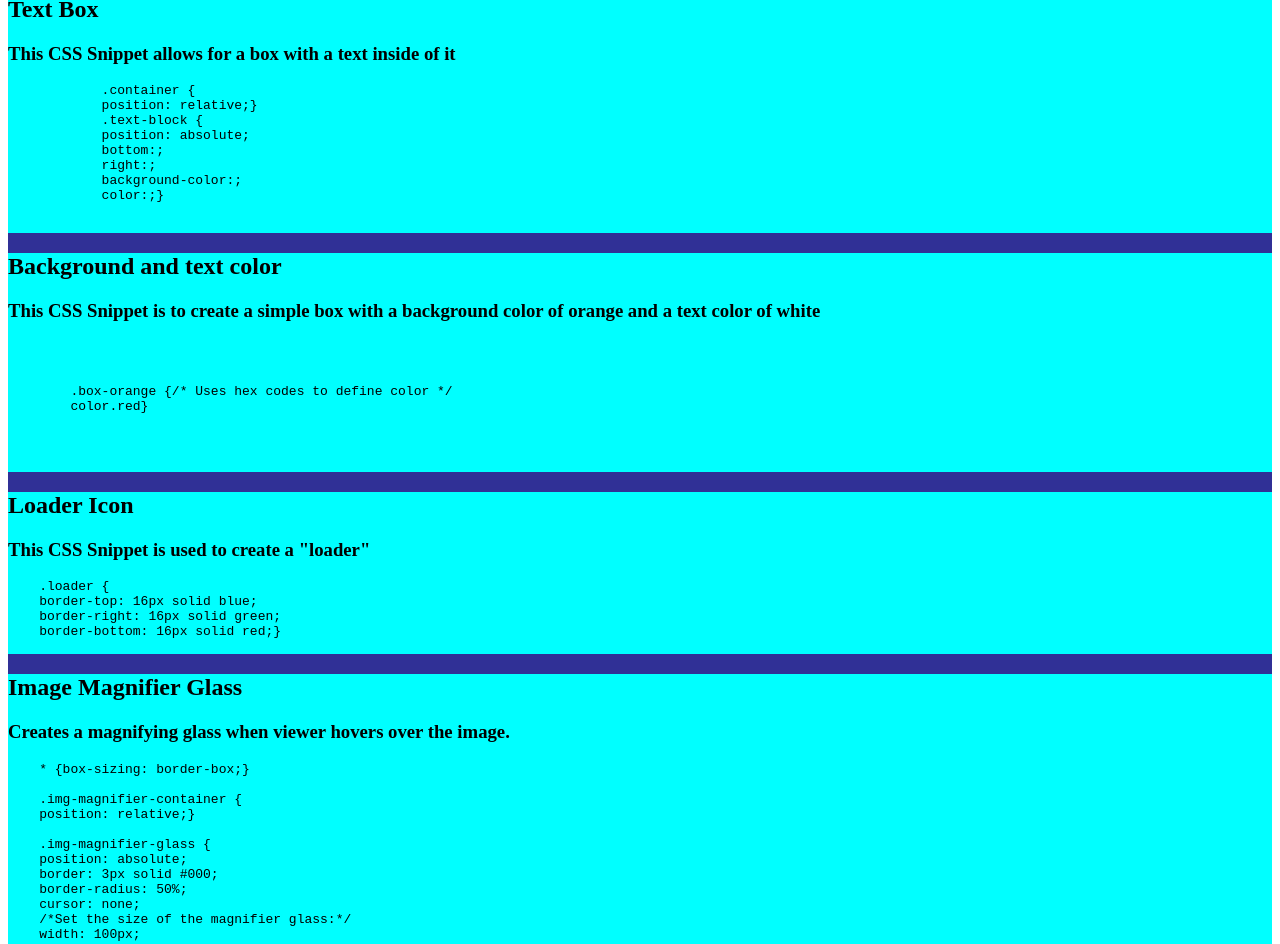
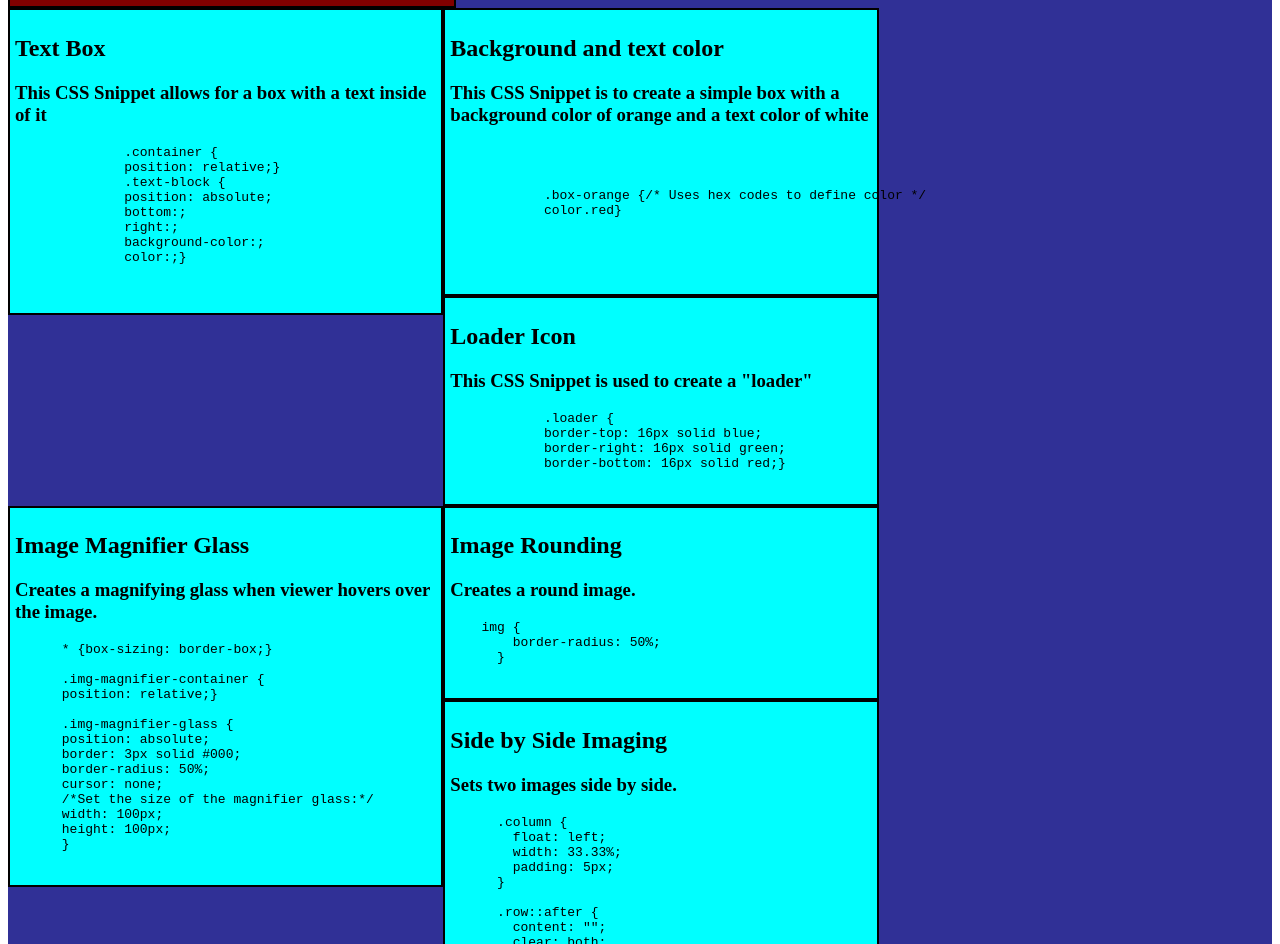
Before and after one commit to jovenkenneth/CSS-Snippets-Group, a plain HTML site: page index.html in a window 1280 px wide. Shown: the part 65-1009 px from the top of the page. Drawn offline with Linux system fonts and the light colour scheme.

Commit message:
Added borders, padding, created table for CSS snippets

```diff
--- a/Assets/css/style.css
+++ b/Assets/css/style.css
@@ -6,7 +6,24 @@
     position: relative;
     display: flex;
     flex-wrap: wrap;
-    display: block
+    display: block;
+    width: 35%;
+    height: 35%;
+    border-style: solid;
+    border-width: 2px;
+    padding: 1px;
+  }
+
+  .column {
+    float: left;
+    width: 33.33%;
+    padding: 5px;
+  }
+
+  .row1::after {
+    content: "";
+    clear: both;
+    display: table;
   }
 
 .container-maroon {
--- a/index.html
+++ b/index.html
@@ -15,7 +15,8 @@
           </section>
       </header>
 
-   <section class="container container-aqua">
+      <div class="row1">
+        <section class="column container container-aqua">
           <h2>Text Box</h2>
           <h3>This CSS Snippet allows for a box with a text inside of it</h3>
 
@@ -32,7 +33,7 @@
             </pre>
       </section>
 
-    <section class="container container-aqua">
+      <section class="column container container-aqua">
         <h2> Background and text color</h2>
         <h3> This CSS Snippet is to create a simple box with a background color of orange and a text color of white</h3>
 
@@ -43,7 +44,8 @@
           </p>
         </pre>
       </section>
-   <section class="conatiner container-aqua">
+
+      <section class="column container container-aqua">
           <h2>Loader Icon</h2>
           <h3>This CSS Snippet is used to create a "loader"</h3>
           <pre>
@@ -53,7 +55,9 @@
             border-bottom: 16px solid red;}
           </pre>
       </section>
-<section class="container container-aqua">
+
+
+  <section class="column container container-aqua">
   <h2>Image Magnifier Glass</h2>
       <h3>Creates a magnifying glass when viewer hovers over the image.</h3>
     <pre>
@@ -73,7 +77,8 @@
       }
     </pre>
   </section>
-<section class="container container-aqua">
+
+<section class="column container container-aqua">
 <h2>Image Rounding</h2>
    <h3>Creates a round image.</h3>
    <pre>
@@ -82,7 +87,7 @@
       }
    </pre>
 </section>
-<section class="container container-aqua">
+<section class="column container container-aqua">
 <h2>Side by Side Imaging</h2>
    <h3>Sets two images side by side.</h3>
    <pre>
@@ -99,6 +104,7 @@
       }
    </pre>
    </section>
+  </div>
 </body>
 <section class="container container-maroon">
 <footer>
```
Lines whose indentation alone changed are shown as unchanged.
